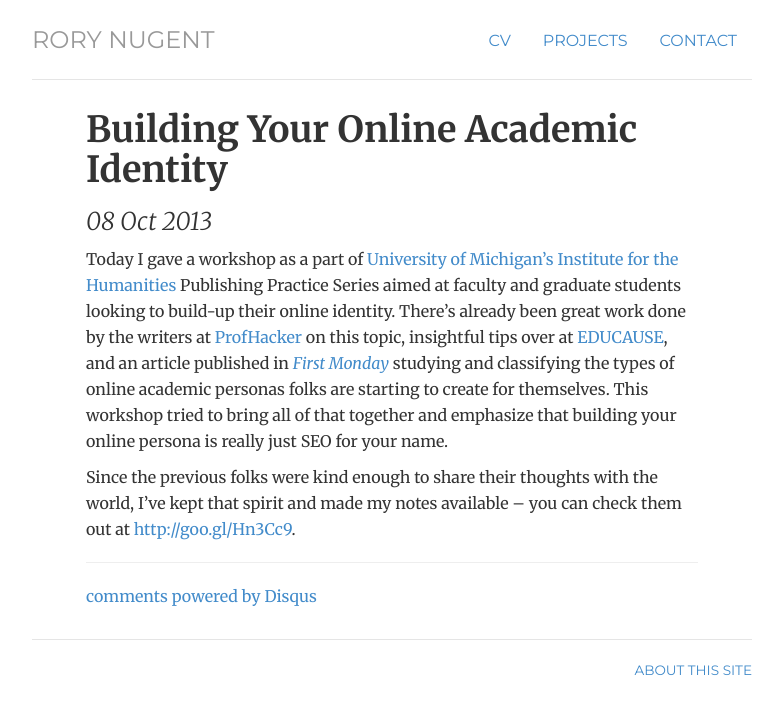
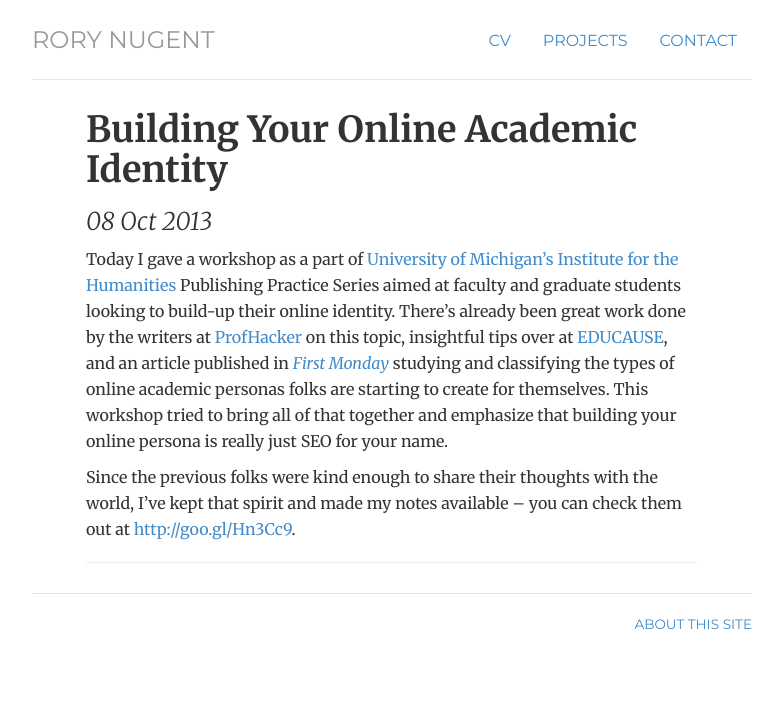
Before and after one commit to prizepony/prizepony.github.io, a Jekyll site: the page built from _posts/2013-10-08-building-your-online-academic-identity.md, in a window 1280 px wide. Shown: the top 714 px of the page, without its empty margins (248-1031 px from the left). Built offline with Jekyll 4.4.1, drawn with Linux system fonts in a browser that asks for light colours; comment, search, counter and statistics services are not loaded.

Commit message:
Stripped analytics and disqus info

```diff
--- a/_includes/analytics.html
+++ b/_includes/analytics.html
@@ -1,10 +1,10 @@
-		<script>
+<!--		<script>
 		  (function(i,s,o,g,r,a,m){i['GoogleAnalyticsObject']=r;i[r]=i[r]||function(){
 		  (i[r].q=i[r].q||[]).push(arguments)},i[r].l=1*new Date();a=s.createElement(o),
 		  m=s.getElementsByTagName(o)[0];a.async=1;a.src=g;m.parentNode.insertBefore(a,m)
 		  })(window,document,'script','//www.google-analytics.com/analytics.js','ga');
 
-		  ga('create', 'UA-38506466-1', 'jmcglone.com');
+		  ga('create', '', 'rorynugent.us');
 		  ga('send', 'pageview');
 
-		</script>
+		</script>-->
--- a/_includes/disqus.html
+++ b/_includes/disqus.html
@@ -1,4 +1,4 @@
-<div id="disqus_thread"></div>
+<!--<div id="disqus_thread"></div>
     <script type="text/javascript">
         /* * * CONFIGURATION VARIABLES: EDIT BEFORE PASTING INTO YOUR WEBPAGE * * */
         var disqus_shortname = 'jmcglone'; // required: replace example with your forum shortname
@@ -11,4 +11,4 @@
         })();
     </script>
     <noscript>Please enable JavaScript to view the <a href="http://disqus.com/?ref_noscript">comments powered by Disqus.</a></noscript>
-    <a href="http://disqus.com" class="dsq-brlink">comments powered by <span class="logo-disqus">Disqus</span></a>
+    <a href="http://disqus.com" class="dsq-brlink">comments powered by <span class="logo-disqus">Disqus</span></a>-->
```
